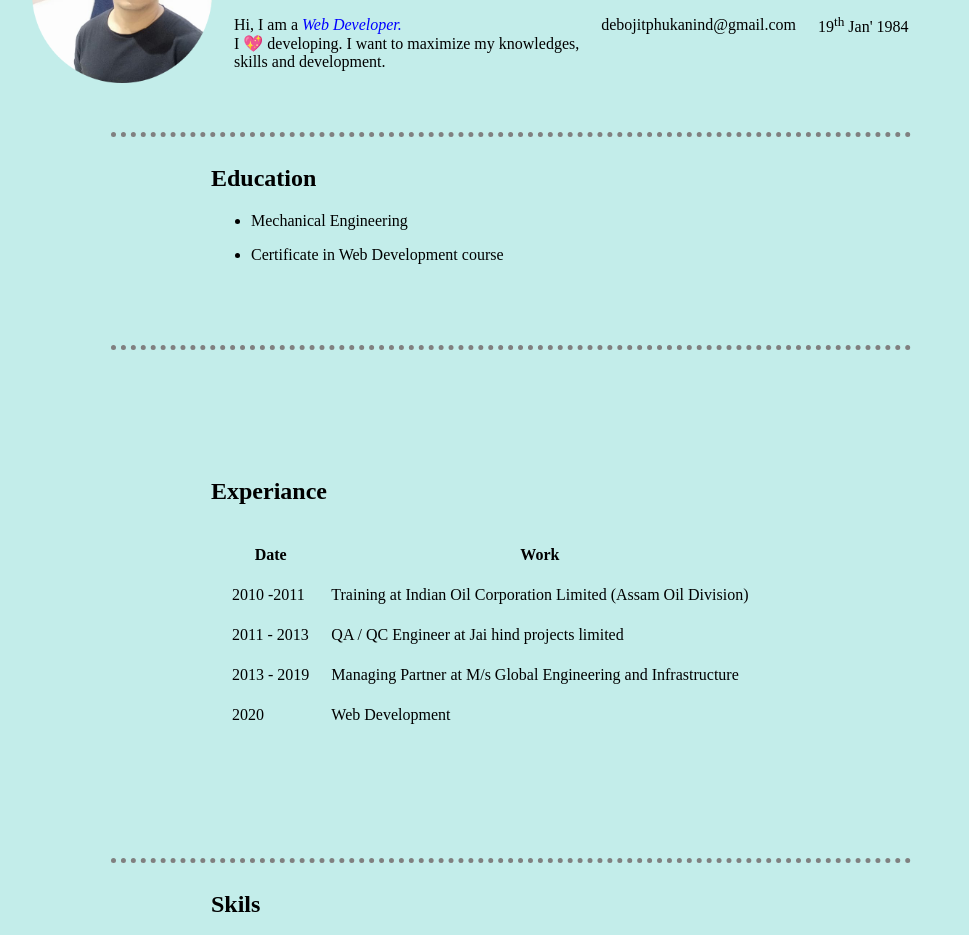
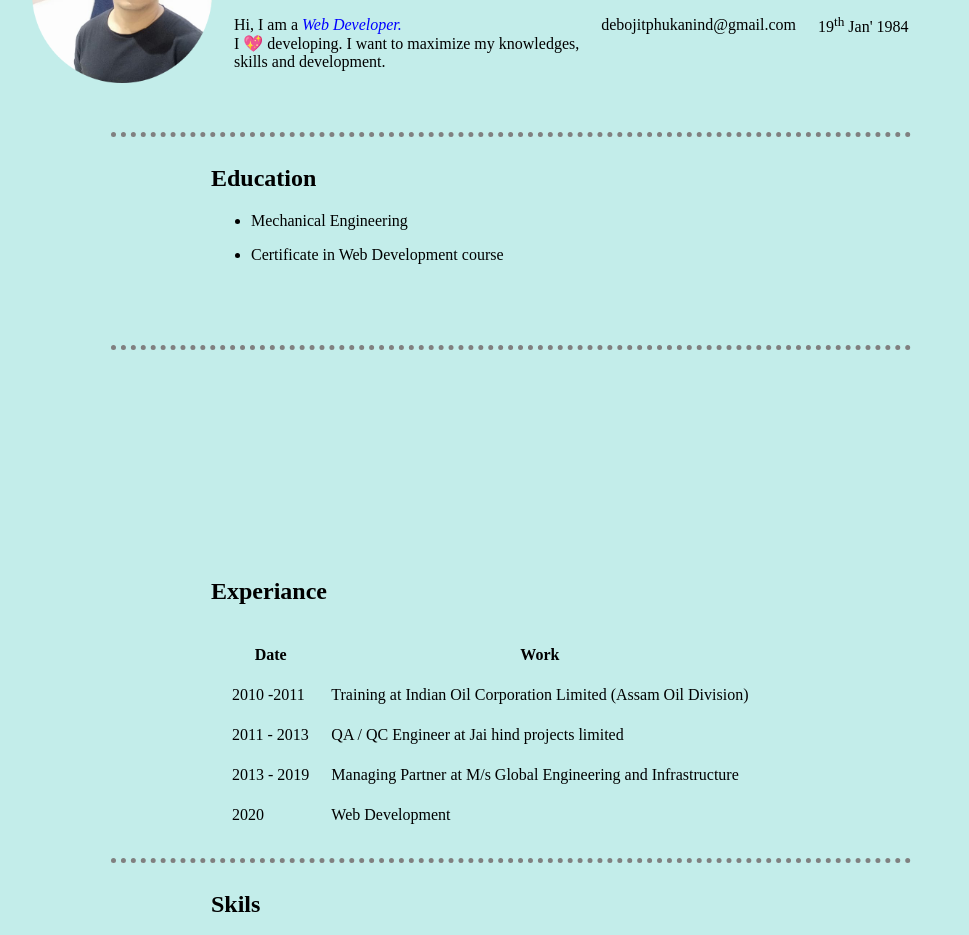
Before and after one commit to Debojit-Phukan/CV-Profile, a plain HTML site: page index.html in a window 1280 px wide. Shown: the part 118-1053 px from the top of the page, without its empty margins (129-1098 px from the left). Drawn offline with Linux system fonts and the light colour scheme.

Commit message:
Update style.css

```diff
--- a/css/style.css
+++ b/css/style.css
@@ -54,7 +54,7 @@ body{
   background-color: #c3edea;
   float:left;
 }
-midcontainer-experiance{
+.midcontainer-experiance{
    width:1000px;
   height: 300px;
   margin:100px auto 100px auto;
```
